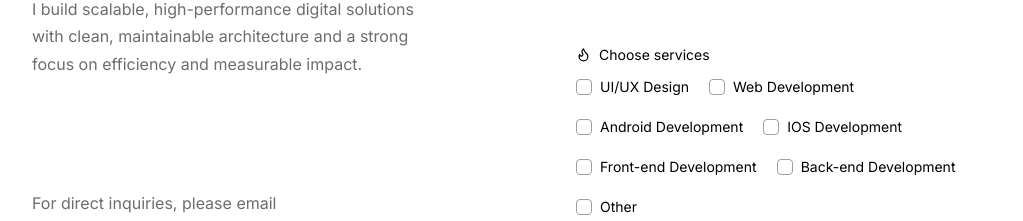
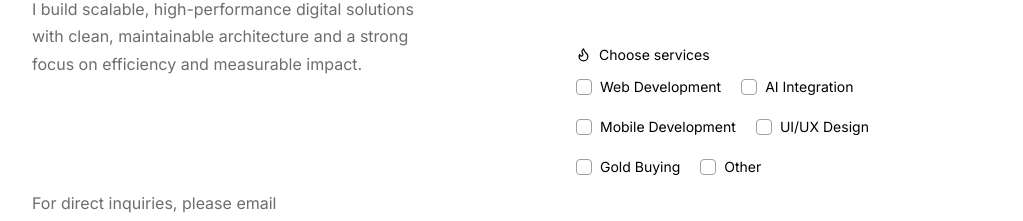
Before and after one commit to makeneto/makenedev, a React (Vite) app: page /contact in a window 1280 px wide. Shown: the part 362-583 px from the top of the page, without its empty margins (128-1151 px from the left). Built offline with nearby package versions, Linux system fonts and the light colour scheme; no server answers; a web font is replaced by a local one.

Commit message:
refactor(SERVICES): reorganize service list for improved clarity and consistency

```diff
--- a/src/constants/services.ts
+++ b/src/constants/services.ts
@@ -1,9 +1,8 @@
 export const SERVICES = [
+  "Web Development",
+  "AI Integration",
+  "Mobile Development",
   "UI/UX Design",
-  "Web Development",
-  "Android Development",
-  "IOS Development",
-  "Front-end Development",
-  "Back-end Development",
+  "Gold Buying",
   "Other",
 ]
```
